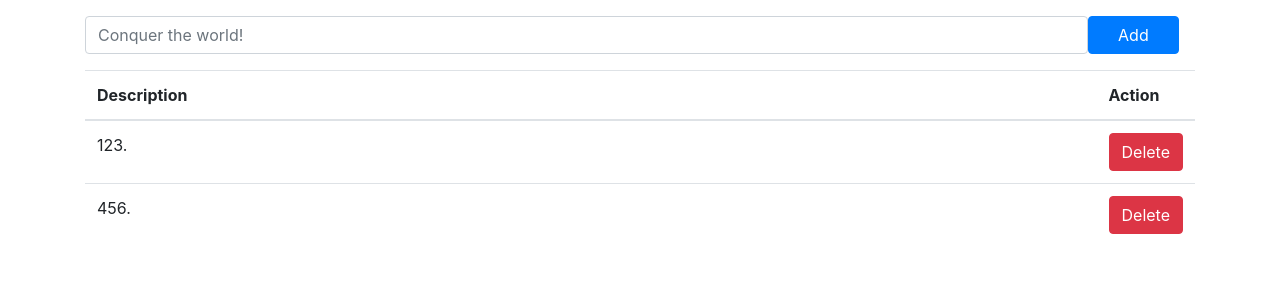
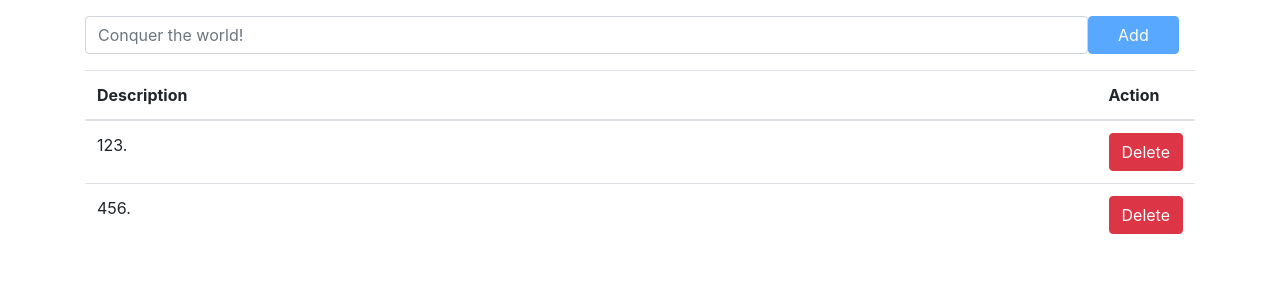
Before and after one commit to krabique/react-to-do-app-client, a React app: page / in a window 1280 px wide. Shown: the top 300 px of the page. Built offline with nearby package versions, Linux system fonts and the light colour scheme; the HTML template or start-up script is replaced by a standard one.

Commit message:
Implement input field for a new task with validation for emptyness

```diff
--- a/src/App.js
+++ b/src/App.js
@@ -1,12 +1,16 @@
-import React from 'react';
-// import { Component } from 'react';
+import React, { Component } from 'react';
+import PropTypes from 'prop-types';
 import './App.scss';
 
-class App extends React.Component {
-  constructor(props) {
-    super(props);
+class App extends Component {
+  constructor() {
+    super();
+
+    this.addTask = this.addTask.bind(this);
+    this.handleChange = this.handleChange.bind(this);
 
     this.state = {
+      newTaskBodyValue: '',
       tasks: [
         {
           body: '123.',
@@ -18,22 +22,36 @@ class App extends React.Component {
     };
   }
 
+  addTask(event) {
+    event.preventDefault();
+    this.setState({
+      tasks: [...this.state.tasks, { body: this.state.newTaskBodyValue }],
+    });
+  }
+
+  handleChange(event) {
+    this.setState({ newTaskBodyValue: event.target.value });
+  }
+
   render() {
-    const { tasks } = this.state;
+    const { tasks, newTaskBodyValue } = this.state;
+    const isEnabled = newTaskBodyValue.length > 0;
 
     return (
       <div className="App">
         <div className="container">
-          <form className="form-inline">
+          <form className="form-inline" onSubmit={this.addTask}>
             <div className="form-group col-md-12">
               <input
                 className="form-control col-md-11"
                 type="text"
                 placeholder="Conquer the world!"
-                id="example-text-input"
+                id="body"
+                name="body"
+                value={this.state.newTaskBodyValue}
+                onChange={this.handleChange}
               />
-
-              <button type="submit" className="btn btn-primary col-md-1">
+              <button type="submit" disabled={!isEnabled} className="btn btn-primary col-md-1">
                 Add
               </button>
             </div>
@@ -65,4 +83,8 @@ class App extends React.Component {
   }
 }
 
+App.propTypes = {
+  newTaskBodyValue: PropTypes.string.isRequired,
+};
+
 export default App;
```
Also changed, not shown: package.json (+6 -21 lines).
